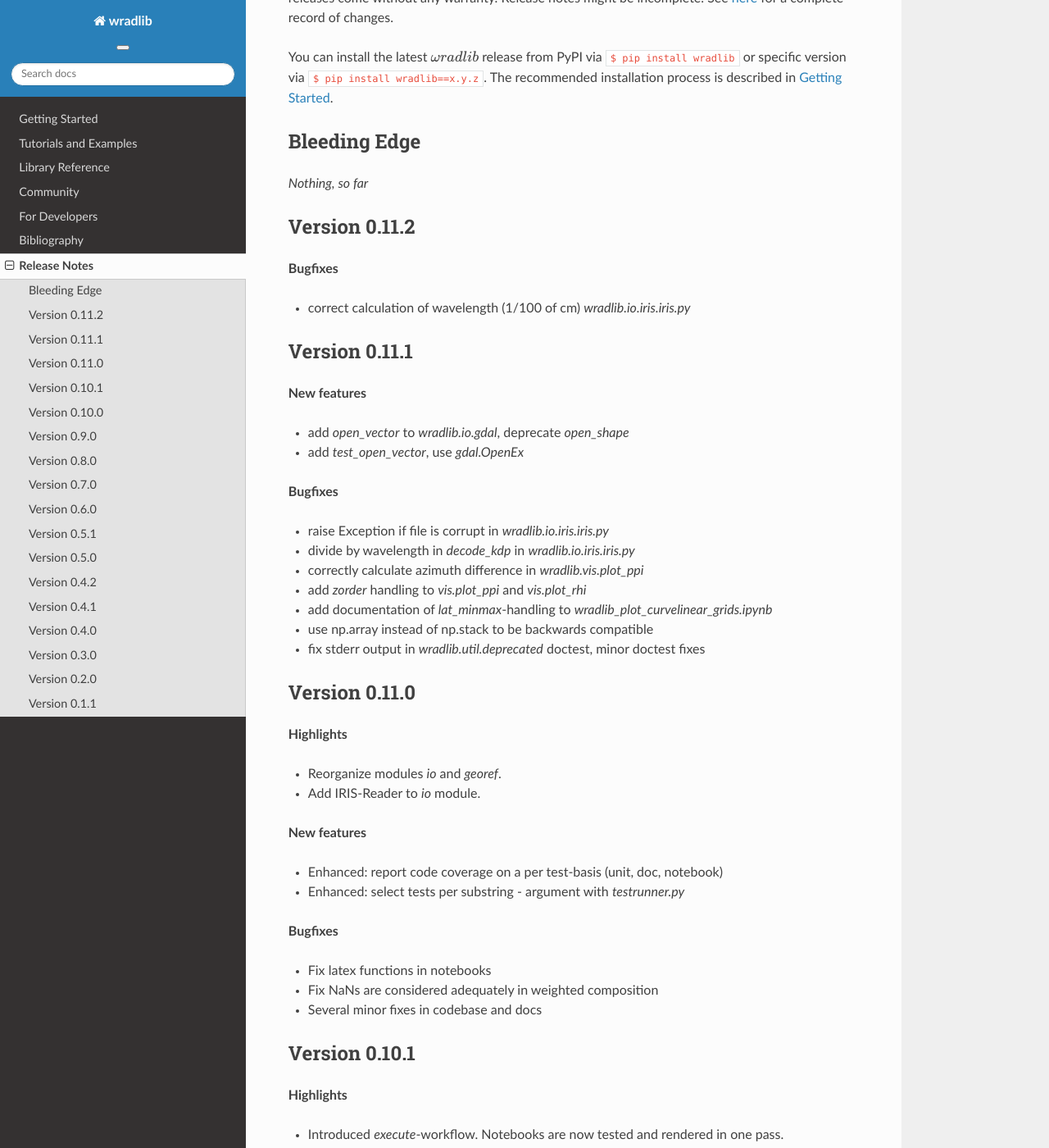
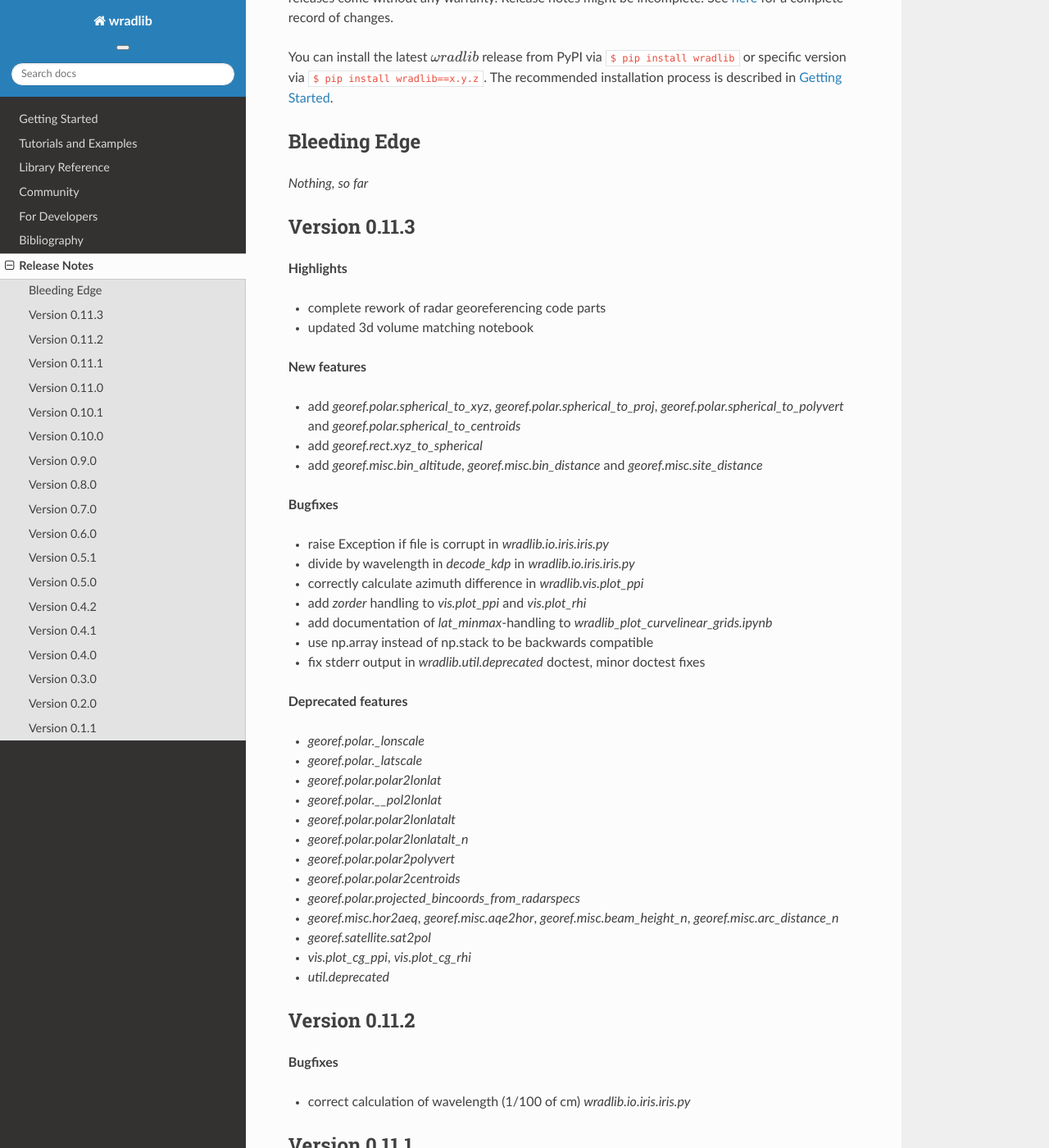
Before and after one commit to wradlib/wradlib, a Sphinx documentation site: the page built from doc/source/release_notes.rst, in a window 1280 px wide and 1400 px high, scrolled down 223 px. Shown: the whole window at 82% size. Built offline with Sphinx 7.4.7 and the Read the Docs theme 2.0.0, drawn with Linux system fonts in a browser that asks for light colours; pages that are not in the unit, such as notebooks, are missing from menus; the version number could not be read and is left out.

Commit message:
WIP: update release note [ci skip]

```diff
--- a/doc/source/release_notes.rst
+++ b/doc/source/release_notes.rst
@@ -10,6 +10,48 @@ Bleeding Edge
 -------------
 
 *Nothing, so far*
+
+
+Version 0.11.3
+--------------
+
+**Highlights**
+
+* complete rework of radar georeferencing code parts
+* updated 3d volume matching notebook
+
+**New features**
+
+* add `georef.polar.spherical_to_xyz`, `georef.polar.spherical_to_proj`, `georef.polar.spherical_to_polyvert` and `georef.polar.spherical_to_centroids`
+* add `georef.rect.xyz_to_spherical`
+* add `georef.misc.bin_altitude`, `georef.misc.bin_distance` and `georef.misc.site_distance`
+
+**Bugfixes**
+
+* raise Exception if file is corrupt in `wradlib.io.iris.iris.py`
+* divide by wavelength in `decode_kdp` in `wradlib.io.iris.iris.py`
+* correctly calculate azimuth difference in `wradlib.vis.plot_ppi`
+* add `zorder` handling to `vis.plot_ppi` and `vis.plot_rhi`
+* add documentation of `lat_minmax`-handling to `wradlib_plot_curvelinear_grids.ipynb`
+* use np.array instead of np.stack to be backwards compatible
+* fix stderr output in `wradlib.util.deprecated` doctest, minor doctest fixes
+
+**Deprecated features**
+
+* `georef.polar._lonscale`
+* `georef.polar._latscale`
+* `georef.polar.polar2lonlat`
+* `georef.polar.__pol2lonlat`
+* `georef.polar.polar2lonlatalt`
+* `georef.polar.polar2lonlatalt_n`
+* `georef.polar.polar2polyvert`
+* `georef.polar.polar2centroids`
+* `georef.polar.projected_bincoords_from_radarspecs`
+* `georef.misc.hor2aeq`, `georef.misc.aqe2hor`, `georef.misc.beam_height_n`, `georef.misc.arc_distance_n`
+* `georef.satellite.sat2pol`
+* `vis.plot_cg_ppi`, `vis.plot_cg_rhi`
+* `util.deprecated`
+
 
 Version 0.11.2
 --------------
```
Also changed, not shown: 1 other file.
